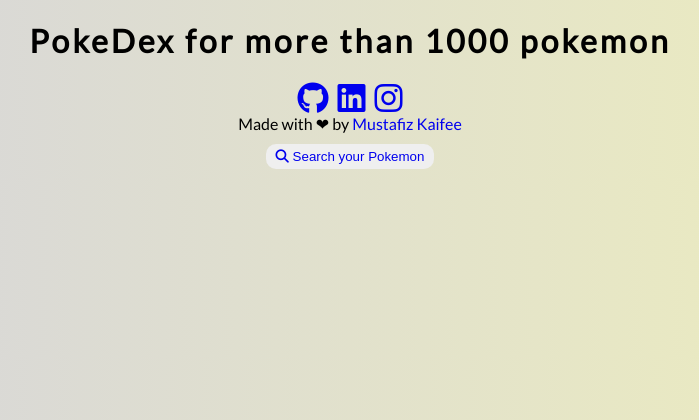
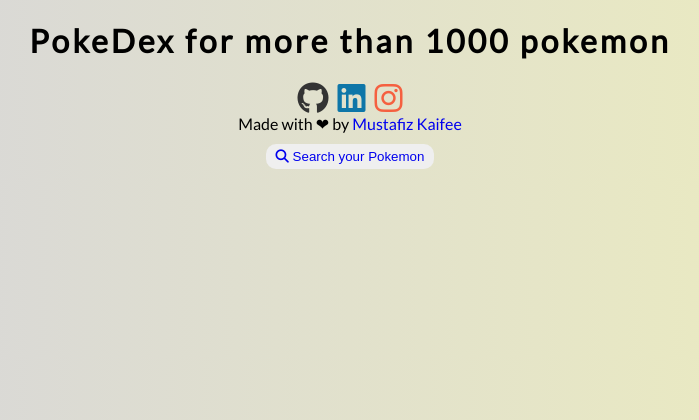
Before and after one commit to Mustafiz04/Pokemon_List, a PHP site: page / in a window 1280 px wide. Shown: the top 420 px of the page, without its empty margins (290-989 px from the left). Run offline with PHP 8.4, Linux system fonts and the light colour scheme; some libraries are stand-ins or nearby versions; some web fonts are replaced.

Commit message:
social media color

```diff
--- a/style.css
+++ b/style.css
@@ -138,3 +138,15 @@ h1 {
 	float: right;
 	padding-right: 5px;
 }
+
+.fa-instagram{
+	color: #F56040;
+}
+
+.fa-linkedin{
+	color: #0e76a8;
+}
+
+.fa-github{
+	color: #333;
+}
```
